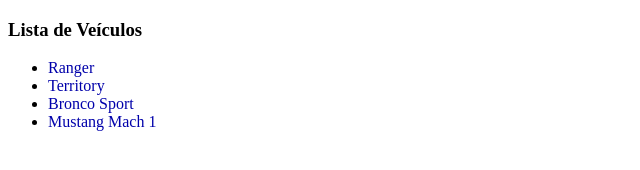
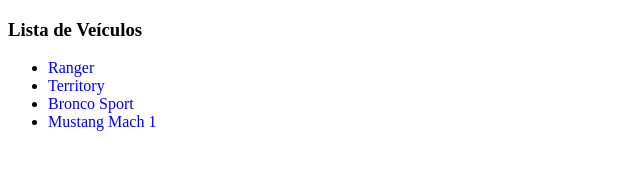
Before and after one commit to MarcosNascimento893/Sprint_3_Ford, a plain HTML site: page index.html in a window 1280 px wide. Shown: the whole page, without its empty margins (0-640 px from the left). Drawn offline with Linux system fonts and the light colour scheme.

Commit message:
Alterando a cor dos carros para azul.

```diff
--- a/index.html
+++ b/index.html
@@ -10,10 +10,10 @@
 			<section>
 				<h3> Lista de Veículos </h3>
 				<ul>
-					<li><font color="#0000AA">Ranger </font></li>
-					<li><font color="#0000AA">Territory</font></li>
-					<li><font color="#0000AA">Bronco Sport</font></li>
-					<li><font color="#0000AA">Mustang Mach 1</font></li>
+					<li><font color="#0000FF">Ranger </font></li>
+					<li><font color="#0000FF">Territory</font></li>
+					<li><font color="#0000FF">Bronco Sport</font></li>
+					<li><font color="#0000FF">Mustang Mach 1</font></li>
 				</ul>
 			</section>
 		</main>
```
